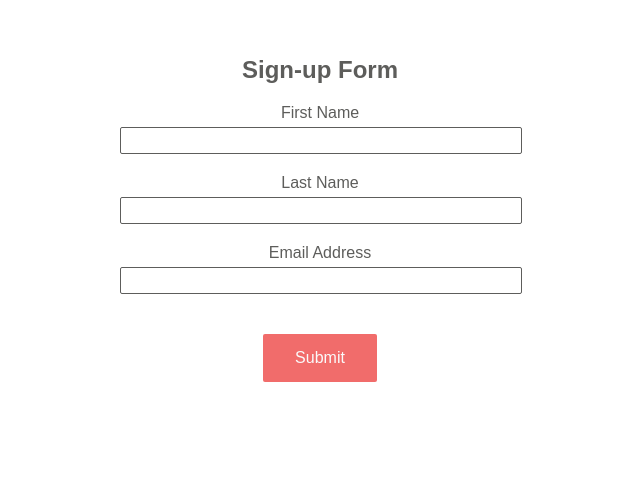
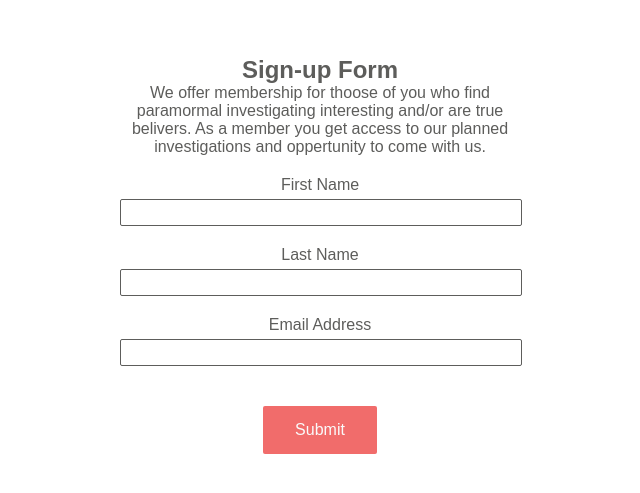
Before and after one commit to volausson/team-swedish-hauntings, a plain HTML site: page index.html in a window 1280 px wide. Shown: the part 1989-2482 px from the top of the page, without its empty margins (38-678 px from the left). Drawn offline with Linux system fonts and the light colour scheme; a web font is replaced by a local one.

Commit message:
add descriptive text to form

```diff
--- a/assets/css/style.css
+++ b/assets/css/style.css
@@ -171,9 +171,10 @@ width: 60%;
     text-align: center;
 }
 
-.signup-form h2 {
+.signup-form > p {
     color: #5d5d5b;
     margin-bottom: 20px;
+    text-align: center;
 }
 
 .text-input {
--- a/index.html
+++ b/index.html
@@ -30,14 +30,14 @@
         </nav>
     </header>
 
-    <section id="image-outer">
-        <div class="container">
+
+        <div class="container" id="image-outer">
             <div class="image">
                 <img src="https://scontent-cph2-1.xx.fbcdn.net/v/t1.18169-9/23435262_1476432839077408_9188310363308970307_n.jpg?_nc_cat=107&ccb=1-5&_nc_sid=09cbfe&_nc_ohc=xO51r1KMO_MAX8ICjfp&_nc_ht=scontent-cph2-1.xx&oh=00_AT-XoQnJ2tx6J5Nl0R62SP-YiXo_WimqTE26SX7nRwON9A&oe=6261D6F0"
                     alt="haunted-house">
             </div>
         </div>
-    </section>
+
 
 
     <section id="intro">
@@ -69,6 +69,12 @@
         <form method="POST" action="https://formdump.codeinstitute.net/" class="signup-form">
 
             <h2>Sign-up Form</h2>
+
+            <p>
+                We offer membership for thoose of you who find paramormal investigating interesting and/or are true belivers.
+                As a member you get access to our planned investigations and oppertunity to come with us.
+
+            </p>
             <label for="fname">First Name</label>
             <input id="fname" name="first_name" type="text" class="text-input" required>
 
```
